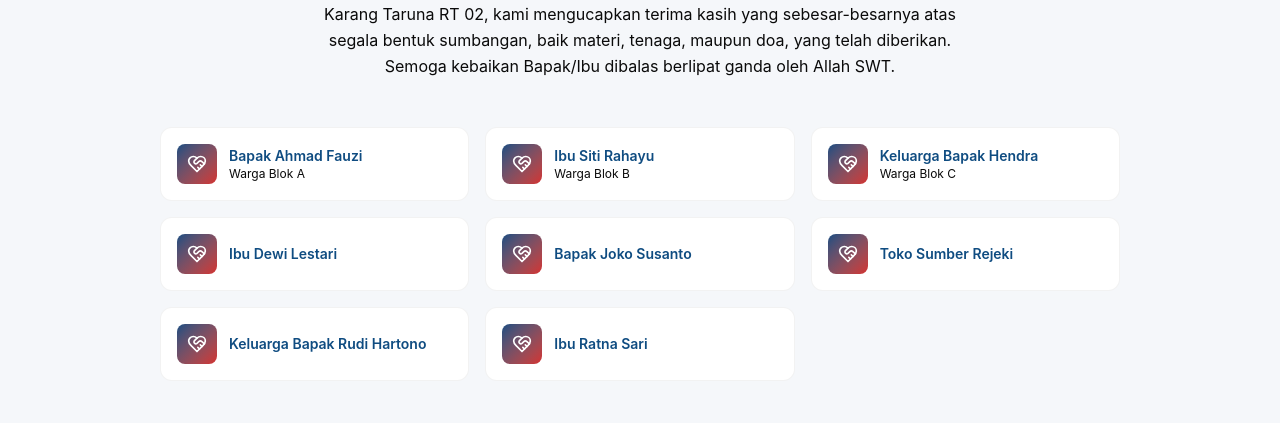
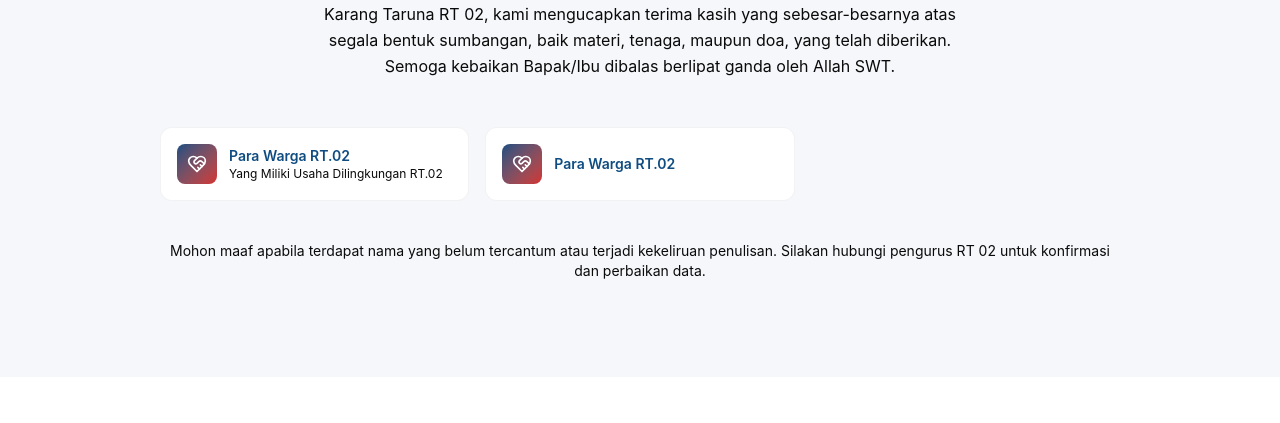
Before and after one commit to asyalfadillah/Karang-Taruna-RT02, a React (Vite) app: page / in a window 1280 px wide. Shown: the part 4801-5224 px from the top of the page. Built offline with nearby package versions, Linux system fonts and the light colour scheme; no server answers.

Commit message:
Donors.tsx

```diff
--- a/src/app/components/site/Donors.tsx
+++ b/src/app/components/site/Donors.tsx
@@ -4,14 +4,8 @@ import { HeartHandshake } from "lucide-react";
 // Ganti/tambah nama donatur di sini SAJA — otomatis kepakai di Beranda dan di halaman /donatur.
 // name = nama donatur, note = keterangan opsional (mis. "Warga Blok C1")
 export const DONORS: { name: string; note?: string }[] = [
-  { name: "Bapak Ahmad Fauzi", note: "Warga Blok A" },
-  { name: "Ibu Siti Rahayu", note: "Warga Blok B" },
-  { name: "Keluarga Bapak Hendra", note: "Warga Blok C" },
-  { name: "Ibu Dewi Lestari" },
-  { name: "Bapak Joko Susanto" },
-  { name: "Toko Sumber Rejeki" },
-  { name: "Keluarga Bapak Rudi Hartono" },
-  { name: "Ibu Ratna Sari" },
+  { name: "Para Warga RT.02", note: "Yang Miliki Usaha Dilingkungan RT.02" },
+  { name: "Para Warga RT.02" },
 ];
 
 export function Donors() {
```
